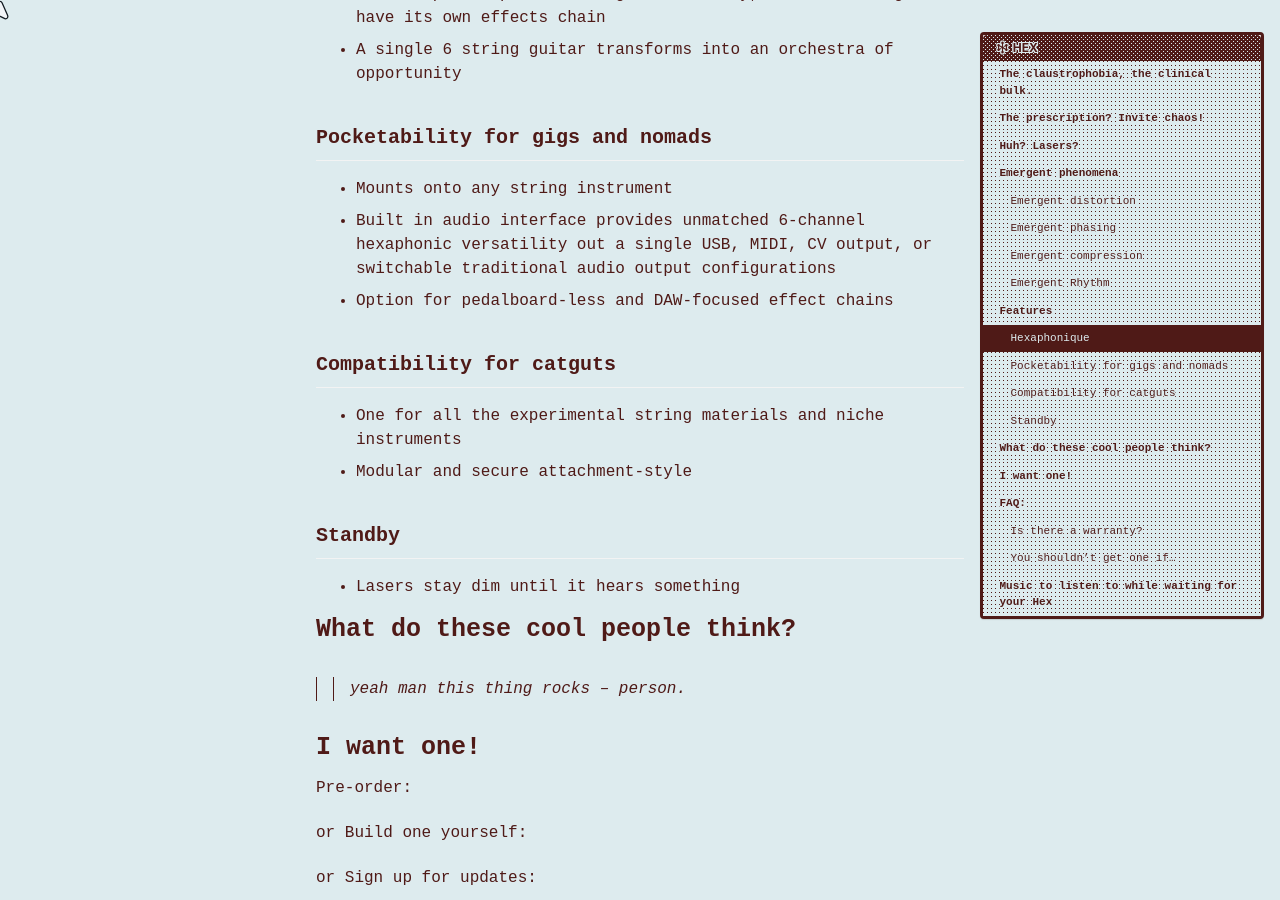
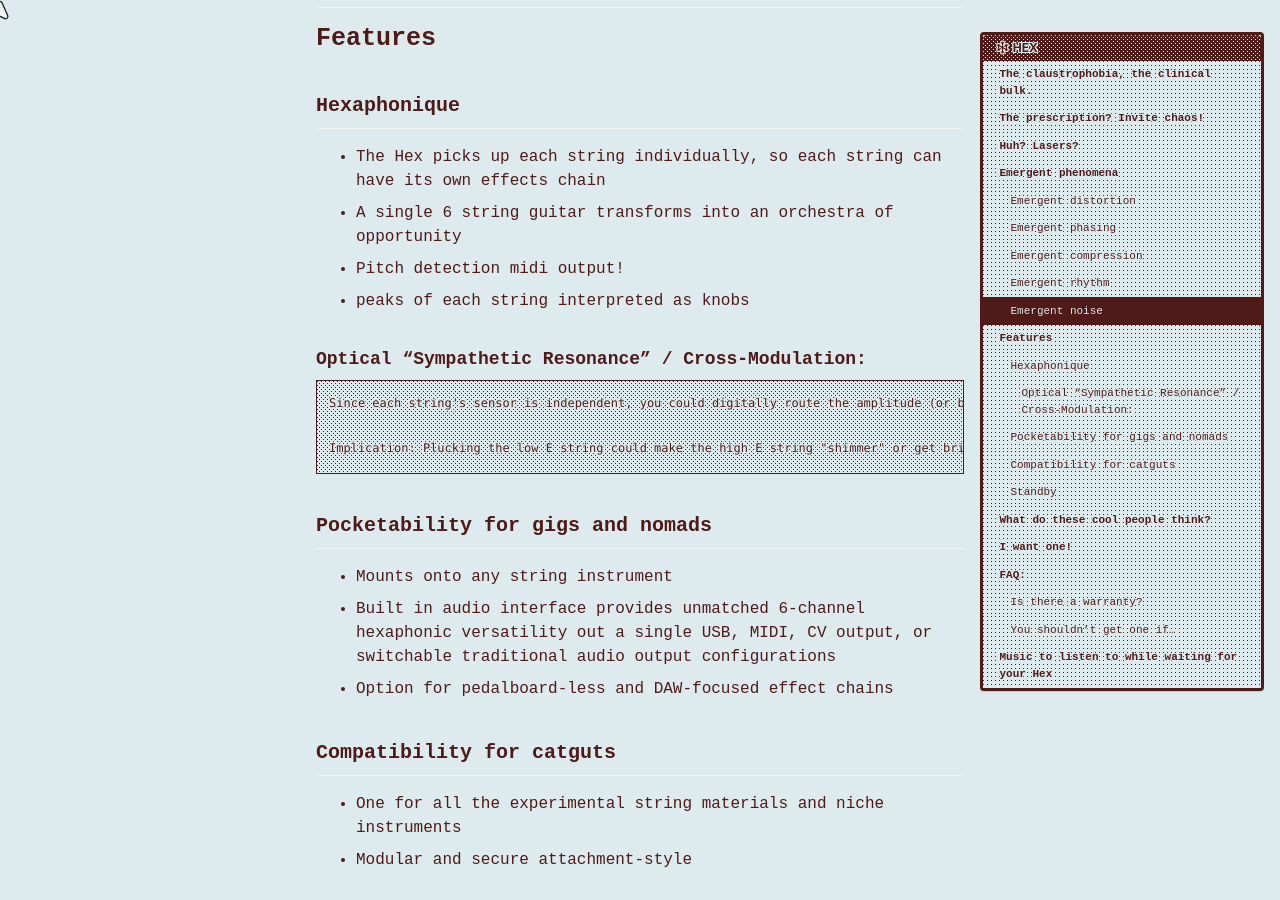
Before and after one commit to cryotato/cryotato.github.io, a Jekyll site: the page built from _pages/shop.md, in a window 1280 px wide and 900 px high, scrolled down 4295 px. Built offline with Jekyll 4.4.1, drawn with Linux system fonts in a browser that asks for light colours; cached includes are drawn as plain includes; some of the changed text lies outside the part shown.

Commit message:
Update shop.md

```diff
--- a/_pages/shop.md
+++ b/_pages/shop.md
@@ -38,8 +38,12 @@
 - This creates an interesting pulsing visual effect
 - Flashy!
 
-## Emergent Rhythm
+## Emergent rhythm
 - MIDI or CV input can be used to gate the lasers creating rhythmic effects or sidechaining
+
+## Emergent noise
+
+- Exposed photodiodes might be subtly influenced by ambient light conditions. While often seen as noise, this could be embraced, introducing glitches, noise bursts, or artifacts.
 
 
 **Emergent Phenomena :: Light-Matter**
@@ -79,6 +83,14 @@
 ## Hexaphonique
 - The Hex picks up each string individually, so each string can have its own effects chain
 - A single 6 string guitar transforms into an orchestra of opportunity
+- Pitch detection midi output!
+- peaks of each string interpreted as knobs
+
+### Optical "Sympathetic Resonance" / Cross-Modulation:
+
+    Since each string's sensor is independent, you could digitally route the amplitude (or brightness data) of one string's signal to modulate an effect (filter cutoff, gain, panning, laser intensity) on another string.
+
+    Implication: Plucking the low E string could make the high E string "shimmer" or get brighter/fuzzier only when the low E is vibrating strongly. This creates artificial sympathetic resonance effects or complex internal modulation textures impossible with mono pickups.
 
 ## Pocketability for gigs and nomads
 - Mounts onto any string instrument
```
